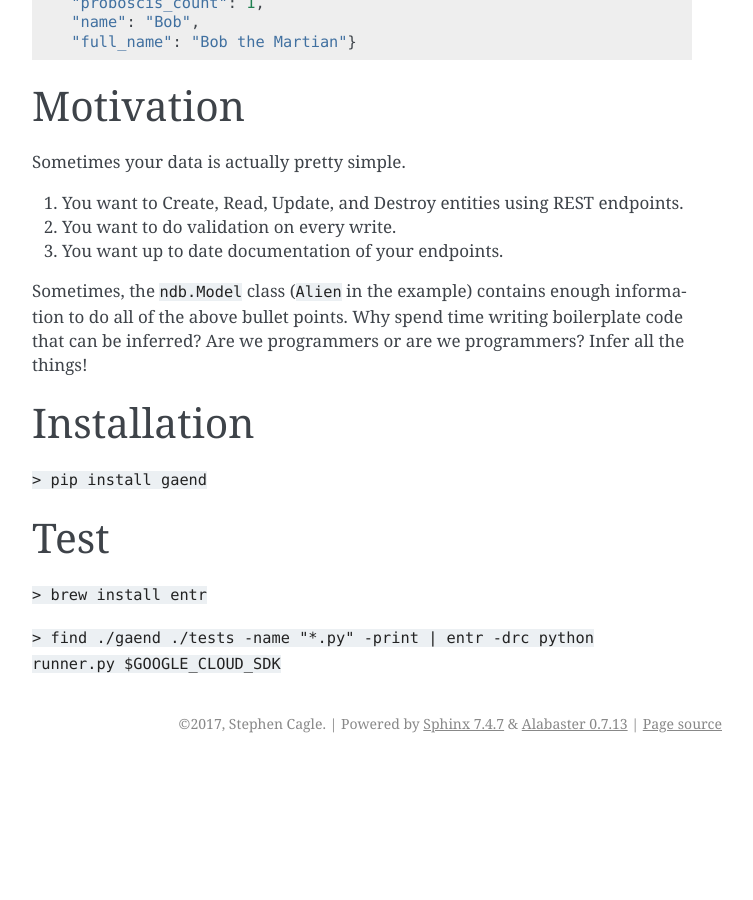
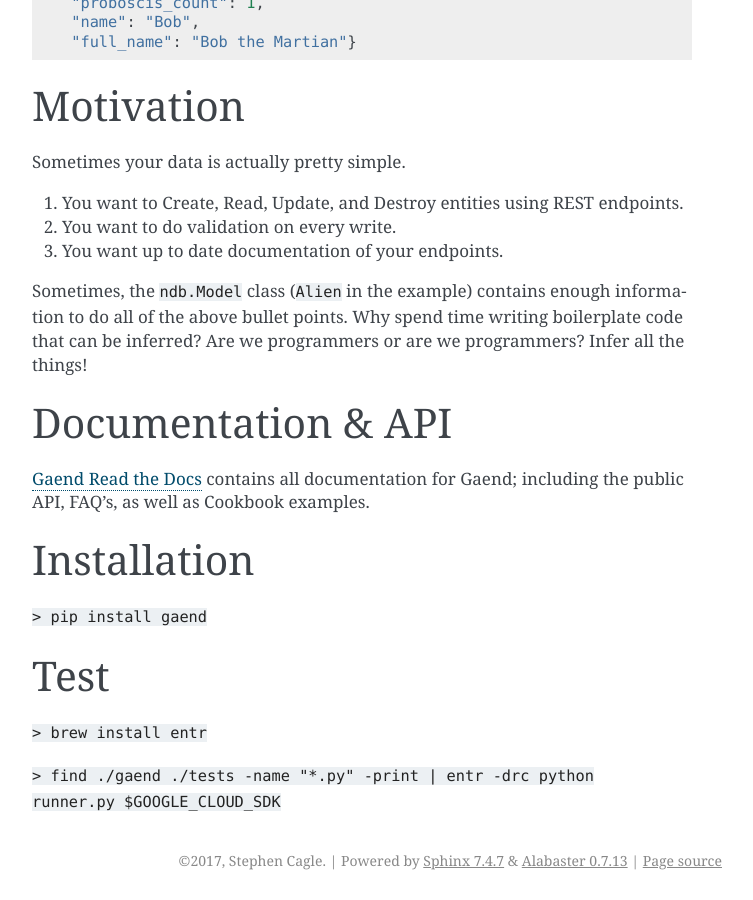
Before and after one commit to samedhi/gaend, a Sphinx documentation site: the page built from docs/index.rst, in a window 1280 px wide and 900 px high, scrolled down 1047 px. Shown: the whole window, without its empty margins (388-1141 px from the left). Built offline with Sphinx 7.4.7, drawn with Linux system fonts in a browser that asks for light colours; before the commit the page ends 1810 px from its top, so only the background shows below that.

Commit message:
Provide link to documentation from README

```diff
--- a/docs/index.rst
+++ b/docs/index.rst
@@ -67,6 +67,11 @@ Sometimes your data is actually pretty simple.
 
 Sometimes, the ``ndb.Model`` class (``Alien`` in the example) contains enough information to do all of the above bullet points. Why spend time writing boilerplate code that can be inferred? Are we programmers or are we programmers? Infer all the things!
 
+Documentation & API
+===================
+
+`Gaend Read the Docs <http://gaend.readthedocs.io/en/latest/>`_ contains all documentation for Gaend; including the public API, FAQ's, as well as Cookbook examples.
+
 Installation
 ============
 
```
